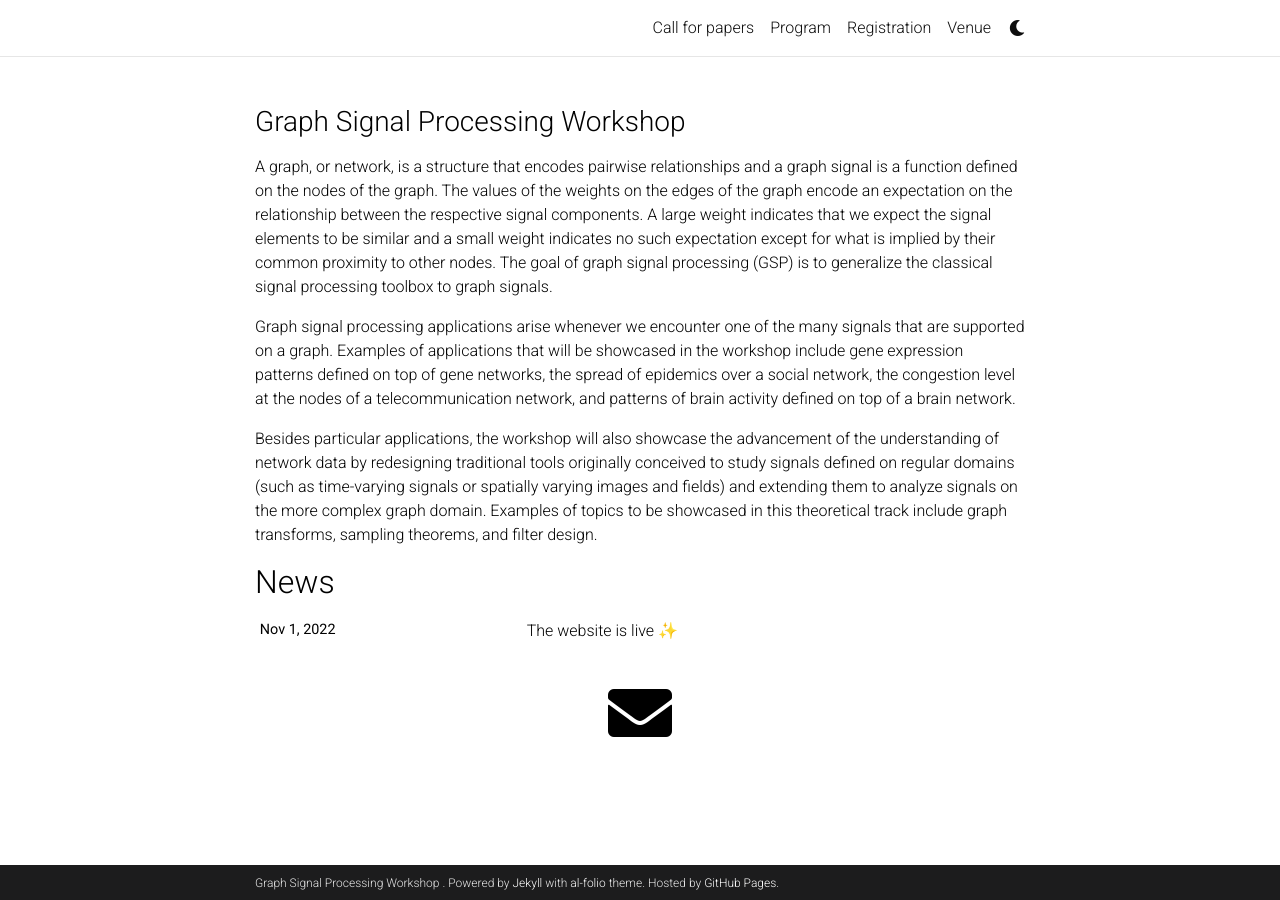
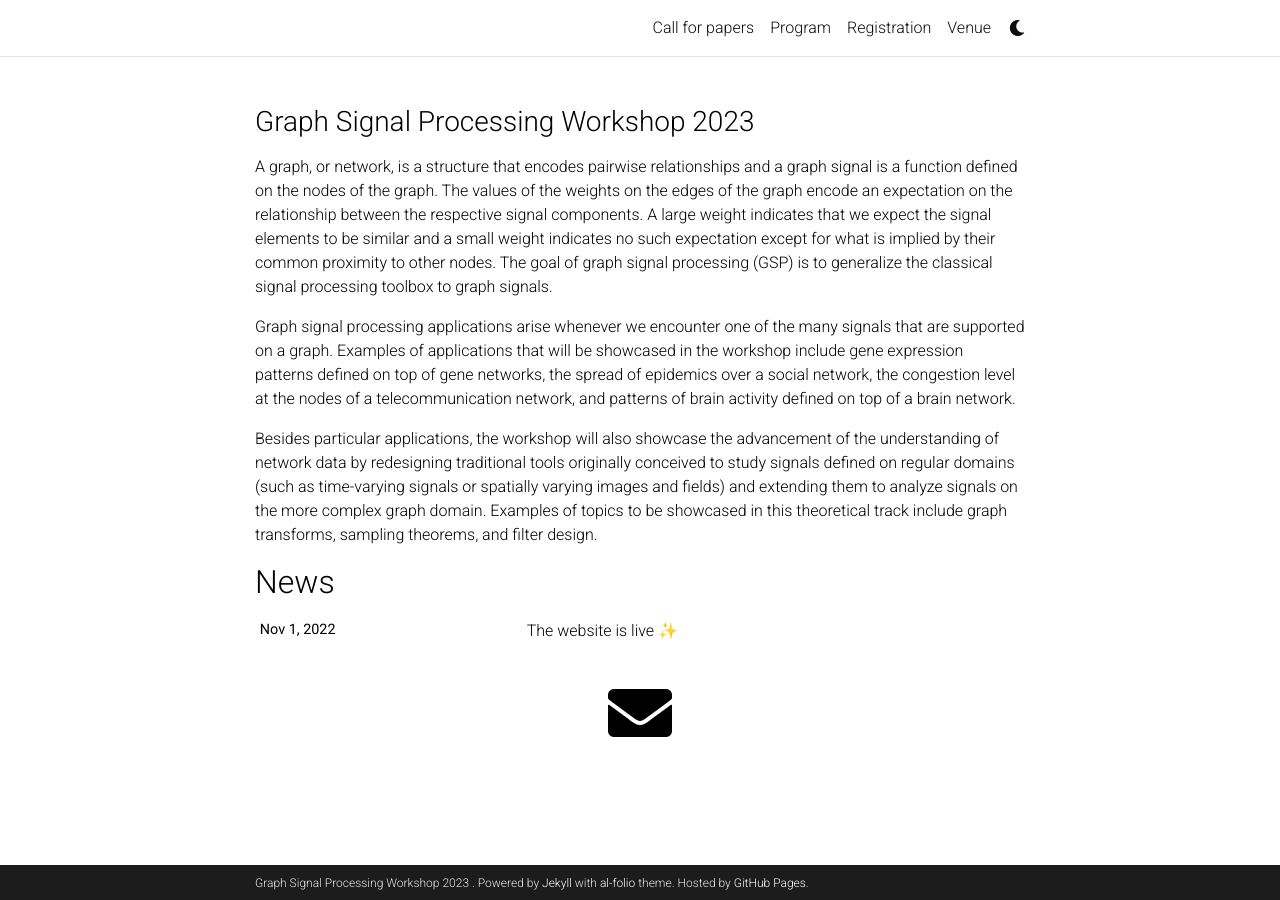
Before and after one commit to shreyasvinaya/gspworkshop2025.github.io, a Jekyll site: the page built from _pages/about.md, in a window 1280 px wide. Built offline with Jekyll 4.4.1, drawn with Linux system fonts in a browser that asks for light colours; emoji names are drawn with the system emoji font; comment, search, counter and statistics services are not loaded; a style sheet for code colours, icons or effects is not loaded.

Commit message:
update first middle and last name

```diff
--- a/_config.yml
+++ b/_config.yml
@@ -3,9 +3,9 @@
 # -----------------------------------------------------------------------------
 
 title: Graph Signal Processing Workshop # the website title (if blank, full name will be used instead)
-first_name: Graph Signal Processing Workshop
-middle_name: GSP’23
-last_name: GSP
+first_name: Graph Signal Processing Workshop 2023
+middle_name:
+last_name:
 email: gspworkshop2023@gmail.com
 description: > # the ">" symbol means to ignore newlines until "footer_text:"
   A simple, whitespace theme for academics. Based on [*folio](https://github.com/bogoli/-folio) design.
```
